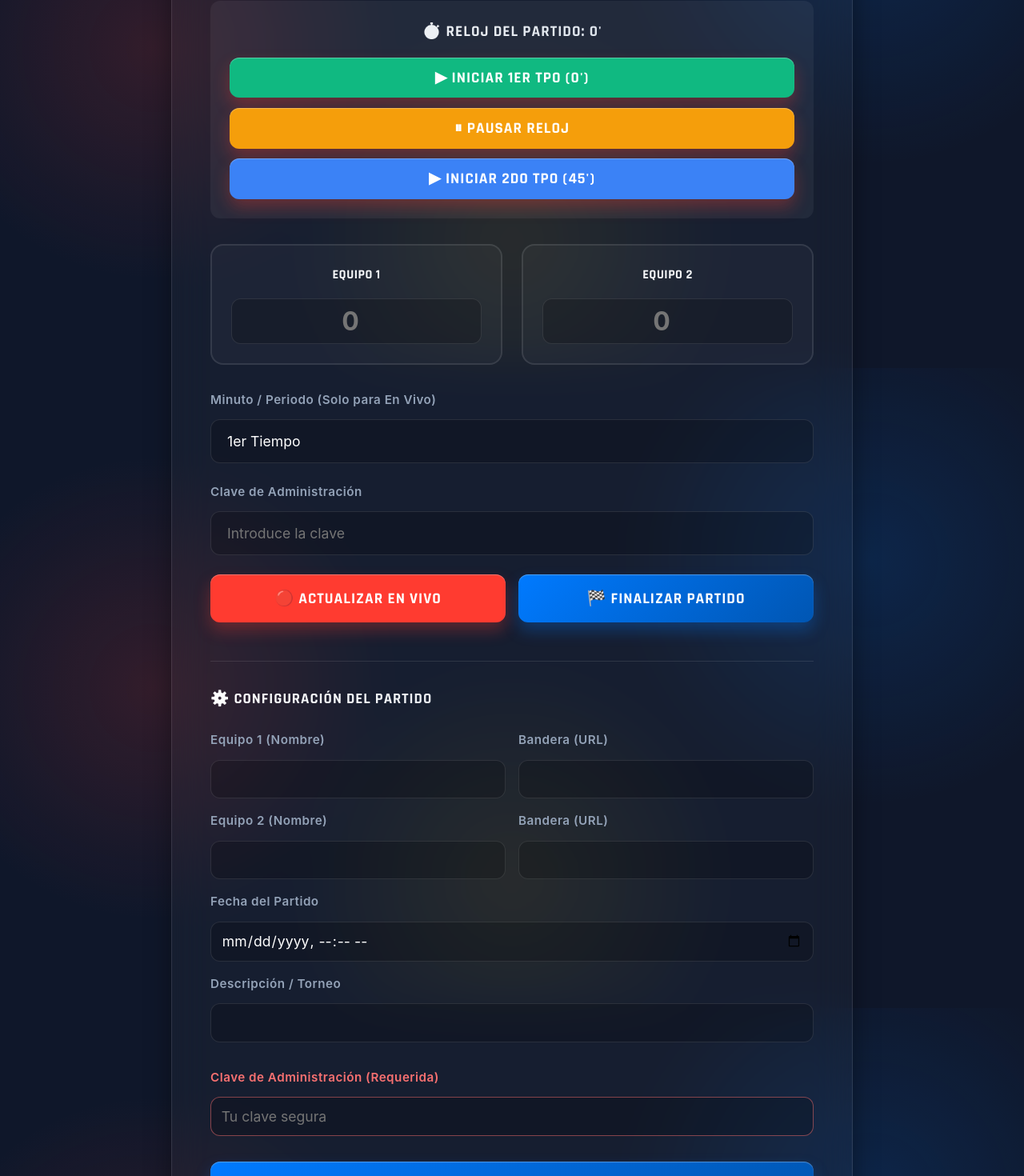
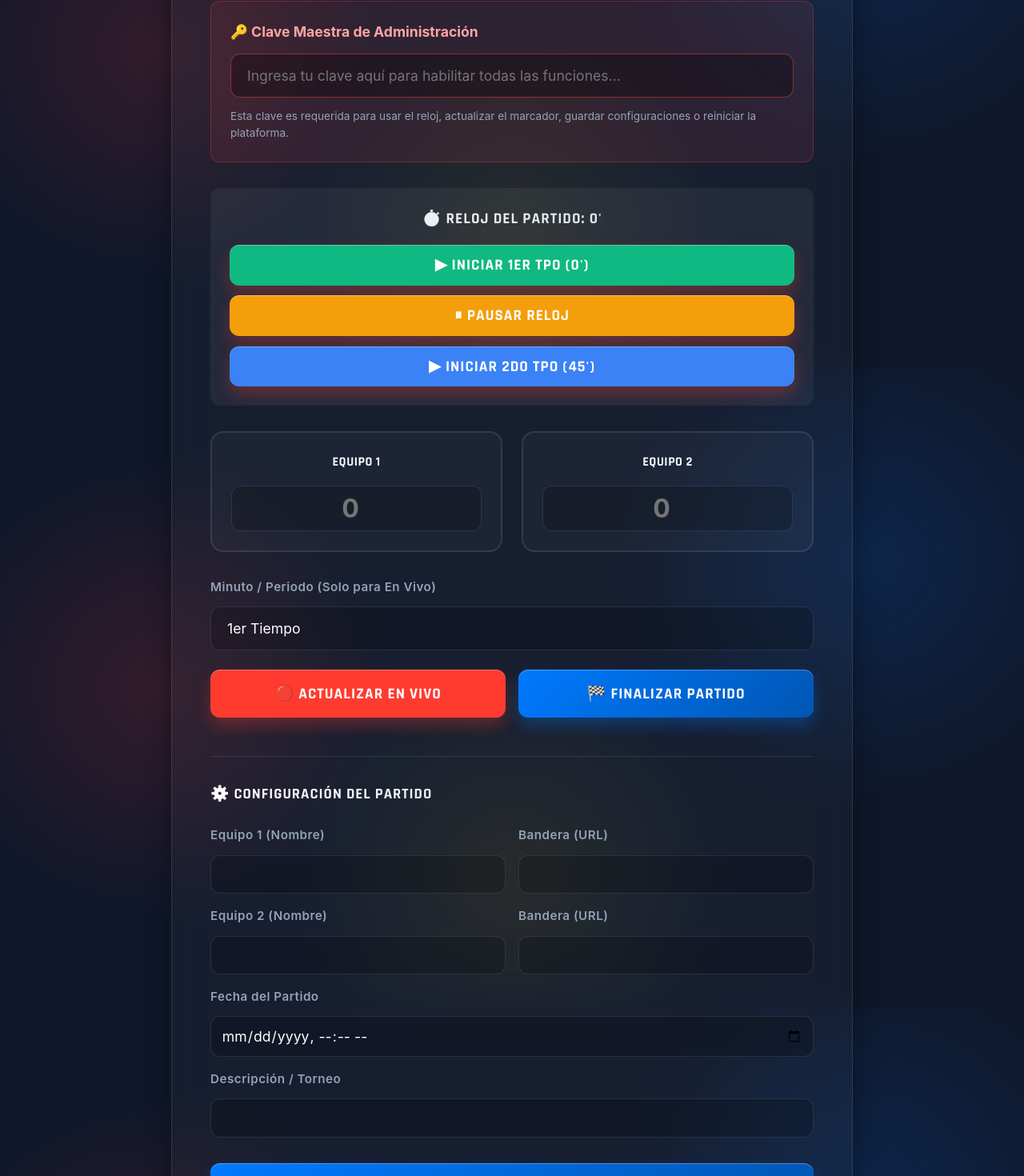
Before and after one commit to DavoCorleone/polla_mundialista, a Next.js app: page /admin in a window 1280 px wide. Shown: the part 340-1810 px from the top of the page at 80% size. Built offline with nearby package versions, Linux system fonts and the light colour scheme; no server answers; the database is empty.

Commit message:
fix: corregir error de sintaxis en form del panel admin

```diff
--- a/src/app/admin/page.js
+++ b/src/app/admin/page.js
@@ -9,7 +9,6 @@ export default function AdminPage() {
   const [scoreMorocco, setScoreMorocco] = useState('');
   const [period, setPeriod] = useState('1er Tiempo');
   const [password, setPassword] = useState('');
-  const [configPassword, setConfigPassword] = useState('');
   const [message, setMessage] = useState({ text: '', type: '' });
   const [matchConfig, setMatchConfig] = useState(null);
   const [isLoading, setIsLoading] = useState(false);
@@ -167,10 +166,7 @@ export default function AdminPage() {
 
   const handleSaveConfig = async (e) => {
     e.preventDefault();
-    if (!configPassword) {
-      setMessage({ text: '⚠️ Ingresa la clave en el panel de configuración para guardar.', type: 'error' });
-      return;
-    }
+    if (!checkPassword()) return;
 
     setIsLoading(true);
     setMessage({ text: '', type: '' });
@@ -179,7 +175,7 @@ export default function AdminPage() {
       const res = await fetch(`${API_URL}/admin/update-config`, {
         method: 'POST',
         headers: { 'Content-Type': 'application/json' },
-        body: JSON.stringify({ ...configForm, adminPassword: configPassword }),
+        body: JSON.stringify({ ...configForm, adminPassword: password }),
       });
       const data = await res.json();
       if (!res.ok) throw new Error(data.error);
@@ -206,6 +202,20 @@ export default function AdminPage() {
       <p style={{ marginBottom: '2rem', color: 'var(--text-secondary)' }}>
         Inicia el reloj del partido, actualiza el marcador en vivo y, cuando termine, selecciona el resultado oficial para cerrar las predicciones y generar a los ganadores.
       </p>
+
+      <div style={{ background: 'rgba(239, 68, 68, 0.1)', border: '1px solid rgba(239, 68, 68, 0.3)', padding: '1.5rem', borderRadius: '12px', marginBottom: '2rem', textAlign: 'left' }}>
+        <label htmlFor="global-password" style={{ display: 'block', marginBottom: '0.8rem', fontWeight: 'bold', color: '#fca5a5', fontSize: '1.1rem' }}>🔑 Clave Maestra de Administración</label>
+        <input
+          type="password"
+          id="global-password"
+          className="form-input"
+          value={password}
+          onChange={(e) => setPassword(e.target.value)}
+          placeholder="Ingresa tu clave aquí para habilitar todas las funciones..."
+          style={{ width: '100%', borderColor: 'rgba(239, 68, 68, 0.5)', background: 'rgba(0,0,0,0.3)' }}
+        />
+        <p style={{ fontSize: '0.85rem', color: 'var(--text-secondary)', marginTop: '0.8rem' }}>Esta clave es requerida para usar el reloj, actualizar el marcador, guardar configuraciones o reiniciar la plataforma.</p>
+      </div>
 
       <div style={{ background: 'rgba(255,255,255,0.05)', padding: '1.5rem', borderRadius: '12px', marginBottom: '2rem', textAlign: 'center' }}>
         <h3 style={{ color: '#fcd34d', marginBottom: '1rem', fontSize: '1.2rem' }}>⏱️ Reloj del Partido: <span style={{ color: 'white', fontWeight: 'bold' }}>{timerStatus === 'running' ? timerElapsed + '+' : timerElapsed}&apos;</span></h3>
@@ -240,18 +250,6 @@ export default function AdminPage() {
             onChange={(e) => setPeriod(e.target.value)}
             placeholder="Ej. 1er Tiempo, Min. 25..."
             maxLength="30"
-          />
-        </div>
-
-        <div className="form-group" style={{ marginBottom: '1.5rem' }}>
-          <label htmlFor="password" className="form-label">Clave de Administración</label>
-          <input
-            type="password"
-            id="password"
-            className="form-input"
-            value={password}
-            onChange={(e) => setPassword(e.target.value)}
-            placeholder="Introduce la clave"
           />
         </div>
 
@@ -307,11 +305,6 @@ export default function AdminPage() {
             <input type="text" className="form-input" style={{ padding: '0.8rem' }} value={configForm.description} onChange={e => setConfigForm({...configForm, description: e.target.value})} />
           </div>
 
-          <div className="form-group" style={{ marginBottom: 0, marginTop: '1rem' }}>
-            <label className="form-label" style={{ color: '#f87171' }}>Clave de Administración (Requerida)</label>
-            <input type="password" className="form-input" style={{ padding: '0.8rem', borderColor: 'rgba(248,113,113,0.5)' }} placeholder="Tu clave segura" value={configPassword} onChange={e => setConfigPassword(e.target.value)} />
-          </div>
-
           <button type="submit" className="btn btn-secondary" style={{ marginTop: '1rem' }} disabled={isLoading}>
             {isLoading ? '...' : '💾 Guardar Equipos y Fecha'}
           </button>
--- a/src/app/api/admin/reset/route.js
+++ b/src/app/api/admin/reset/route.js
@@ -1,10 +1,11 @@
 import { NextResponse } from 'next/server';
-import pool from '@/lib/db';
+import pool, { initDb } from '@/lib/db';
 
 export const dynamic = 'force-dynamic';
 
 export async function POST(req) {
   try {
+    await initDb();
     const payload = await req.json();
     const adminPassword = payload.adminPassword;
 
--- a/src/app/api/admin/set-result/route.js
+++ b/src/app/api/admin/set-result/route.js
@@ -1,10 +1,11 @@
 import { NextResponse } from 'next/server';
-import pool from '@/lib/db';
+import pool, { initDb } from '@/lib/db';
 
 export const dynamic = 'force-dynamic';
 
 export async function POST(req) {
   try {
+    await initDb();
     const payload = await req.json();
     const adminPassword = payload.adminPassword;
 
--- a/src/app/api/admin/timer/route.js
+++ b/src/app/api/admin/timer/route.js
@@ -1,10 +1,11 @@
 import { NextResponse } from 'next/server';
-import pool from '@/lib/db';
+import pool, { initDb } from '@/lib/db';
 
 export const dynamic = 'force-dynamic';
 
 export async function POST(req) {
   try {
+    await initDb();
     const payload = await req.json();
     const adminPassword = payload.adminPassword;
 
--- a/src/app/api/admin/update-config/route.js
+++ b/src/app/api/admin/update-config/route.js
@@ -1,10 +1,11 @@
 import { NextResponse } from 'next/server';
-import pool from '@/lib/db';
+import pool, { initDb } from '@/lib/db';
 
 export const dynamic = 'force-dynamic';
 
 export async function POST(req) {
   try {
+    await initDb();
     const payload = await req.json();
     const adminPassword = payload.adminPassword;
 
```
